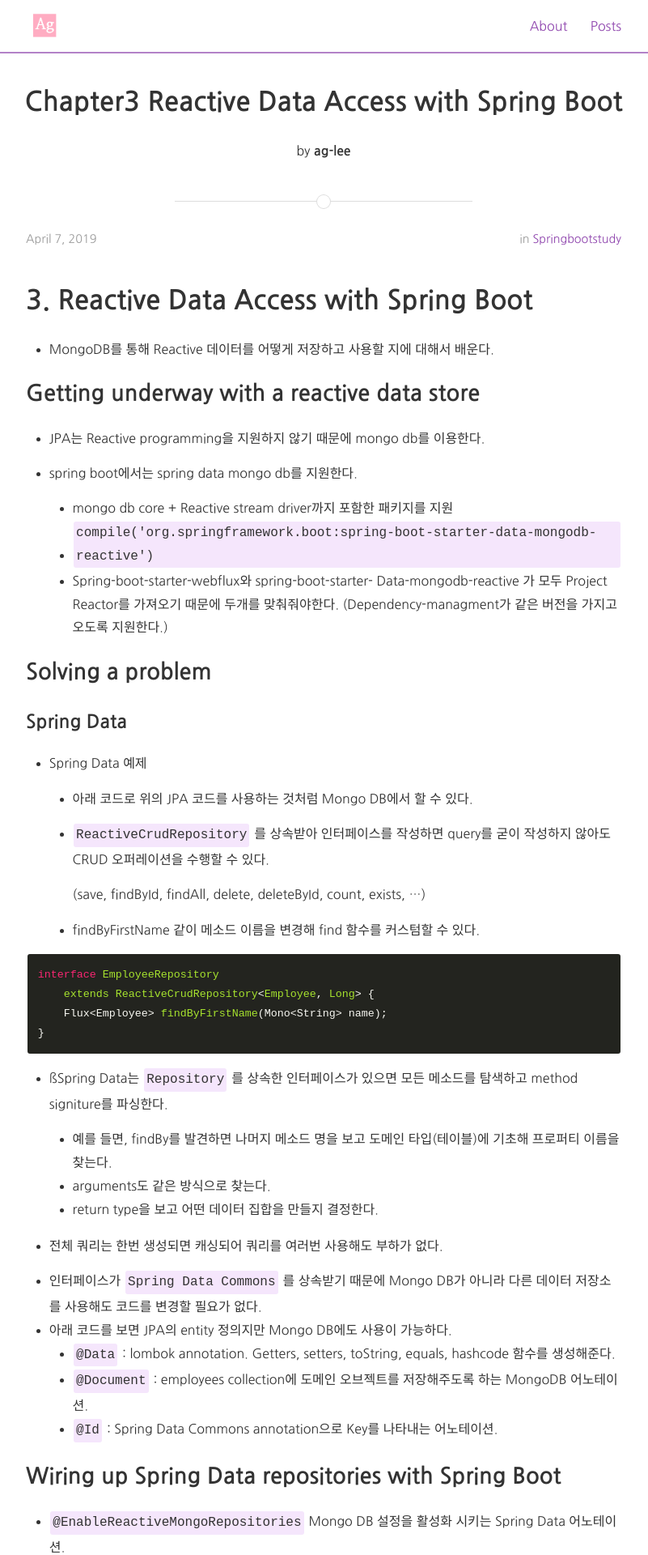
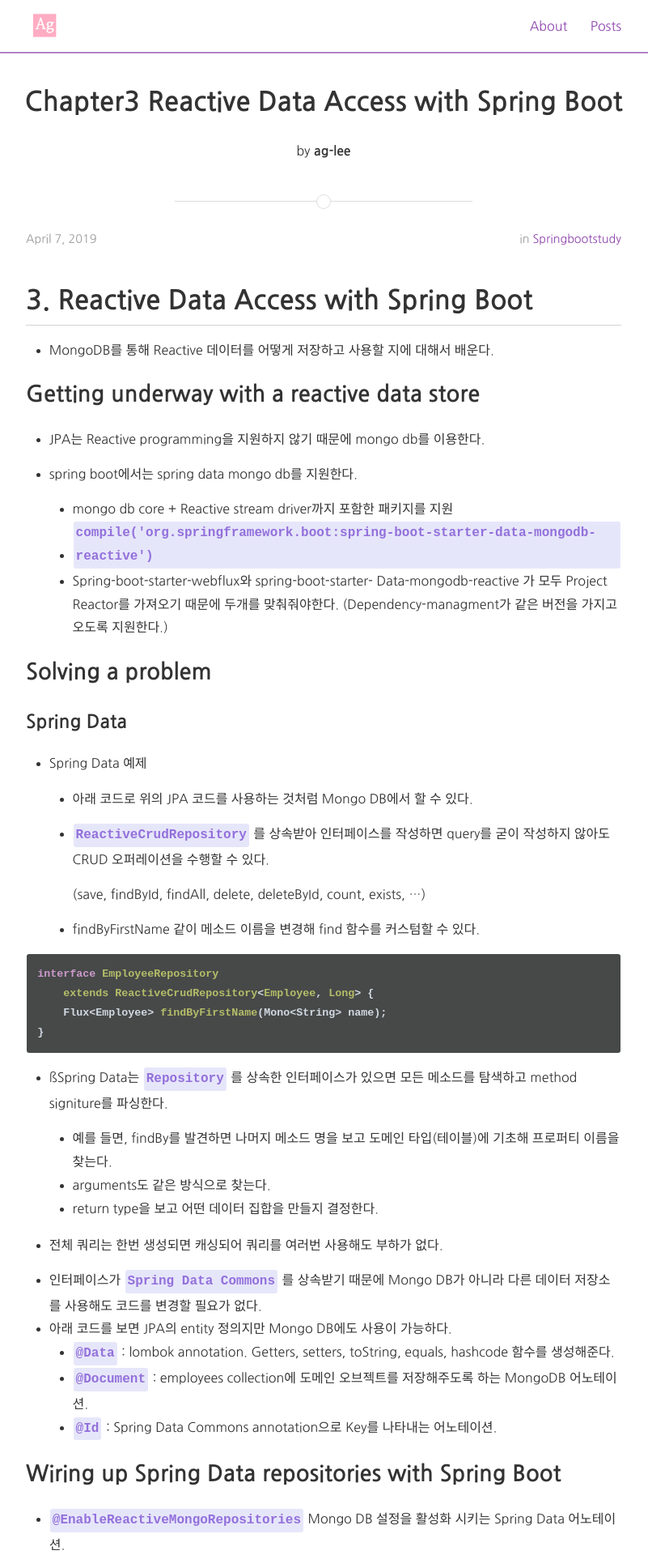
Before and after one commit to DYdoyeon/ag-lee.github.io, a Jekyll site: the page built from _posts/2019-04-07-SpringBoot_3장.md, in a window 1280 px wide. Shown: the top 1920 px of the page at 81% size, without its empty margins (240-1041 px from the left). Built offline with Jekyll 4.4.1, drawn with Linux system fonts in a browser that asks for light colours; nearby versions of some CDN libraries.

Commit message:
change styles

```diff
--- a/_config.yml
+++ b/_config.yml
@@ -28,7 +28,7 @@ markdown: kramdown
 paginate: 5
 paginate_path: "/page:num/"
 inter_post_navigation: false
-highlightjs_theme: "monokai-sublime"
+highlightjs_theme: "rainbow"
 
 # Archive settings (see https://github.com/jekyll/jekyll-archives/)
 jekyll-archives:
--- a/_layouts/post.html
+++ b/_layouts/post.html
@@ -1,12 +1,14 @@
 ---
 layout: default
+comments: true
 ---
+
 <div class="post">
 
-<div class="post-header-container {% if page.cover %}has-cover{% endif %}" {% if page.cover %}style="background-image: url({{ page.cover | prepend: site.baseurl }});"{% endif %}>
+    <div class="post-header-container {% if page.cover %}has-cover{% endif %}" {% if page.cover %}style="background-image: url({{ page.cover | prepend: site.baseurl }});" {% endif %}>
         <div class="scrim {% if page.cover %}has-cover{% endif %}">
             <header class="post-header">
-      <h1 class="title">{{ page.title }}</h1>
+                <h1 class="title" style="border: 0px;">{{ page.title }}</h1>
                 <p class="info">by <strong>{{ page.author }}</strong></p>
             </header>
         </div>
@@ -19,13 +21,9 @@ layout: default
         <section class="post-meta">
             <div class="post-date">{{ page.date | date: "%B %-d, %Y" }}</div>
             <div class="post-categories">
-  {% if page.categories.size > 0 %}in {% for cat in page.categories %}
-    {% if site.jekyll-archives %}
-    <a href="{{ site.baseurl }}/category/{{ cat }}">{{ cat | capitalize }}</a>{% if forloop.last == false %}, {% endif %}
-    {% else %}
-    <a href="{{ site.baseurl }}/posts/#{{ cat }}">{{ cat | capitalize }}</a>{% if forloop.last == false %}, {% endif %}
-    {% endif %}
-  {% endfor %}{% endif %}
+                {% if page.categories.size > 0 %}in {% for cat in page.categories %} {% if site.jekyll-archives %}
+                <a href="{{ site.baseurl }}/category/{{ cat }}">{{ cat | capitalize }}</a>{% if forloop.last == false %}, {% endif %} {% else %}
+                <a href="{{ site.baseurl }}/posts/#{{ cat }}">{{ cat | capitalize }}</a>{% if forloop.last == false %}, {% endif %} {% endif %} {% endfor %}{% endif %}
             </div>
         </section>
 
@@ -33,63 +31,47 @@ layout: default
             {{ content }}
         </article>
 
-{% if site.jekyll-archives %}
-{% if page.tags.size > 0 %}
+        {% if site.jekyll-archives %} {% if page.tags.size > 0 %}
         <section class="tags">
             <strong>Tags:</strong> {% for tag in page.tags %}<a href="{{ site.baseurl }}/tag/{{ tag }}">{{ tag }}</a>{% if forloop.last == false %},&nbsp;{% endif %}{% endfor %}
         </section>
-{% endif %}
-{% endif %}
+        {% endif %} {% endif %}
 
         <section class="rss">
             <p class="rss-subscribe text"><strong>Subscribe <a href="{{ "/feed.xml" | prepend: site.baseurl }}">via RSS</a></strong></p>
         </section>
 
         <section class="share">
-  <span>Share: </span>
-  {% for social in site.social %}
-    {% capture full_url %}{{ site.url }}{{ site.baseurl }}{{ page.url }}{% endcapture %}
-    {% if social.name == "Twitter" and social.share == true %}
-      <a href="//twitter.com/share?text={{ page.title | cgi_escape }}&url={{ full_url | cgi_escape}}&via={{social.username}}"
-        onclick="window.open(this.href, '{{ social.icon }}-share', 'width=550,height=255');return false;">
+            <span>Share: </span> {% for social in site.social %} {% capture full_url %}{{ site.url }}{{ site.baseurl }}{{ page.url }}{% endcapture %} {% if social.name == "Twitter" and social.share == true %}
+            <a href="//twitter.com/share?text={{ page.title | cgi_escape }}&url={{ full_url | cgi_escape}}&via={{social.username}}" onclick="window.open(this.href, '{{ social.icon }}-share', 'width=550,height=255');return false;">
                 <i class="fa fa-{{ social.icon | remove_first: '-square' }}-square fa-lg"></i>
             </a>
-    {% endif %}
-    {% if social.name == "Facebook" and social.share == true %}
-      <a href="//www.facebook.com/sharer.php?t={{ page.title | cgi_escape }}&u={{ full_url | cgi_escape}}"
-        onclick="window.open(this.href, '{{ social.icon }}-share', 'width=550,height=255');return false;">
+            {% endif %} {% if social.name == "Facebook" and social.share == true %}
+            <a href="//www.facebook.com/sharer.php?t={{ page.title | cgi_escape }}&u={{ full_url | cgi_escape}}" onclick="window.open(this.href, '{{ social.icon }}-share', 'width=550,height=255');return false;">
                 <i class="fa fa-{{ social.icon | remove_first: '-square' }}-square fa-lg"></i>
             </a>
-    {% endif %}
-    {% if social.name == "Google+" and social.share == true %}
-      <a href="//plus.google.com/share?title={{ page.title | cgi_escape }}&url={{ full_url | cgi_escape}}"
-        onclick="window.open(this.href, '{{ social.icon }}-share', 'width=550,height=255');return false;">
+            {% endif %} {% if social.name == "Google+" and social.share == true %}
+            <a href="//plus.google.com/share?title={{ page.title | cgi_escape }}&url={{ full_url | cgi_escape}}" onclick="window.open(this.href, '{{ social.icon }}-share', 'width=550,height=255');return false;">
                 <i class="fa fa-{{ social.icon | remove_first: '-square' }}-square fa-lg"></i>
             </a>
-    {% endif %}
-    {% if social.name == "LinkedIn" and social.share == true %}
-      <a href="//www.linkedin.com/shareArticle?mini=true&url={{ full_url | cgi_escape}}"
-        onclick="window.open(this.href, '{{ social.icon }}-share', 'width=550,height=255');return false;">
+            {% endif %} {% if social.name == "LinkedIn" and social.share == true %}
+            <a href="//www.linkedin.com/shareArticle?mini=true&url={{ full_url | cgi_escape}}" onclick="window.open(this.href, '{{ social.icon }}-share', 'width=550,height=255');return false;">
                 <i class="fa fa-{{ social.icon | remove_first: '-square' }}-square fa-lg"></i>
             </a>
-    {% endif %}
-    {% if social.name == "Pinterest" and social.share == true %}
+            {% endif %} {% if social.name == "Pinterest" and social.share == true %}
             <a href="//www.pinterest.com/pin/create/button/?description={{ page.title | cgi_escape }}&url={{ full_url | cgi_escape}}&media={{ site.url }}{% if page.cover %}{{ page.cover | prepend: site.baseurl  }}{% elsif site.cover %}{{ site.cover | prepend: site.baseurl }}{% else %}{{ site.logo | prepend: site.baseurl }}{% endif %}"
                 onclick="window.open(this.href, '{{ social.icon }}-share', 'width=550,height=255');return false;">
                 <i class="fa fa-{{ social.icon | remove_first: '-square' }}-square fa-lg"></i>
             </a>
-    {% endif %}
-    {% if social.name == "Reddit" and social.share == true %}
+            {% endif %} {% if social.name == "Reddit" and social.share == true %}
             <a href="//www.reddit.com/submit" onclick="window.location = '//www.reddit.com/submit?url=' + encodeURIComponent('{{ full_url }}') + '&title={{page.title}}'; return false">
                 <i class="fa fa-{{ social.icon | remove_first: '-square' }}-square fa-lg"></i>
             </a>
-    {% endif %}
-    {% if social.name == "Hacker News" and social.share == true %}
+            {% endif %} {% if social.name == "Hacker News" and social.share == true %}
             <a href="//news.ycombinator.com/submitlink" onclick="window.location = '//news.ycombinator.com/submitlink?u=' + encodeURIComponent('{{ full_url }}') + '&t={{page.title}}'; return false">
                 <i class="fa fa-{{ social.icon | remove_first: '-square' }} fa-lg"></i>
             </a>
-    {% endif %}
-  {% endfor %}
+            {% endif %} {% endfor %}
         </section>
         {% if site.inter_post_navigation == true %}
         <section class="post-navigation">
@@ -117,26 +99,21 @@ layout: default
             </span>
         </section>
         {% endif %}
-
-{% if site.disqus_shortname %}
-{% unless page.disqus_disabled %}
+        {% if site.disqus_shortname %} {% unless page.disqus_disabled %}
         <section class="disqus">
             <div id="disqus_thread"></div>
-  <script type="text/javascript">
-    var disqus_shortname = '{{ site.disqus_shortname }}';
-
-    /* * * DON'T EDIT BELOW THIS LINE * * */
-    (function() {
-        var dsq = document.createElement('script'); dsq.type = 'text/javascript'; dsq.async = true;
-        dsq.src = '//' + disqus_shortname + '.disqus.com/embed.js';
-        (document.getElementsByTagName('head')[0] || document.getElementsByTagName('body')[0]).appendChild(dsq);
+            <script>
+                (function() { // DON'T EDIT BELOW THIS LINE
+                    var d = document,
+                        s = d.createElement('script');
+                    s.src = 'https://ag-lee-github.disqus.com/embed.js';
+                    s.setAttribute('data-timestamp', +new Date());
+                    (d.head || d.body).appendChild(s);
                 })();
             </script>
-  <noscript>Please enable JavaScript to view the <a href="http://disqus.com/?ref_noscript">comments powered by Disqus.</a></noscript>
-  <a href="http://disqus.com" class="dsq-brlink">comments powered by <span class="logo-disqus">Disqus</span></a>
+            <noscript>Please enable JavaScript to view the <a href="https://disqus.com/?ref_noscript">comments powered by Disqus.</a></noscript>
         </section>
-{% endunless %}
-{% endif %}
+        {% endunless %} {% endif %}
 
     </div>
 </div>
--- a/_sass/_layout.scss
+++ b/_sass/_layout.scss
@@ -28,11 +28,13 @@ ul.default {
 }
 
 code {
-	background-color: rgb(245, 230, 252);
+	background-color: lavender;
+	color: mediumpurple;
+	font-weight: bold;
 	display: inline-block;
 	border-radius: 3px;
 	padding: 0 3px;
-	margin: 1.5px;
+	margin: 1px;
 }
 
 pre code.hljs {
@@ -71,6 +73,7 @@ pre code.hljs {
 }
 
 .site-header-container, .post-header-container {
+	border: 0px !important;
 	width: 100%;
 	text-align: center;
 	&.has-cover {
--- a/_sass/base/_typography.scss
+++ b/_sass/base/_typography.scss
@@ -20,10 +20,11 @@ h6 {
   margin: 0 0 rem($base-font-size);
 }
 h1 {
-	font-size: modular-scale(4);
+  font-size: modular-scale(4);
+  border-bottom: 0.7px solid lightgrey;
 }
 h2 {
-	font-size: modular-scale(3);
+  font-size: modular-scale(3);
 }
 h3 {
 	font-size: modular-scale(2);
--- a/index.html
+++ b/index.html
@@ -6,7 +6,7 @@ layout: default
 <div class="site-header-container {% if site.cover %}has-cover{% endif %}" {% if site.cover %}style="background-image: url({{ site.cover | prepend: site.baseurl }});"{% endif %}>
   <div class="scrim {% if site.cover %}has-cover{% endif %}">
     <header class="site-header">
-      <h1 class="title">{{ site.title }}</h1>
+      <h1 class="title" style="border: 0px;">{{ site.title }}</h1>
       {% if site.subtitle %}<p class="subtitle">{{ site.subtitle }}</p>{% endif %}
     </header>
   </div>
```
Lines whose indentation alone changed are shown as unchanged.
